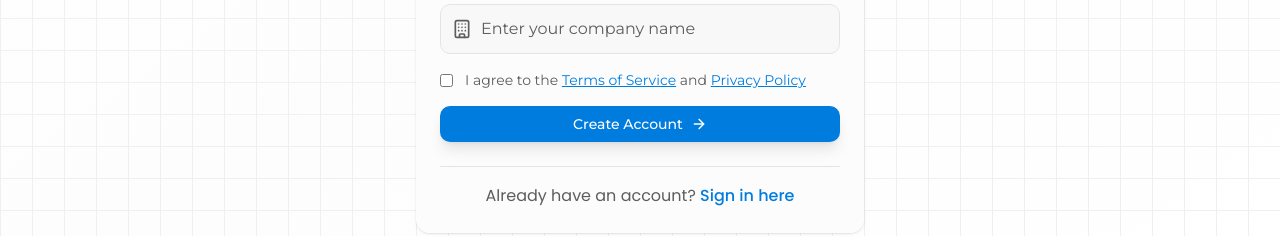
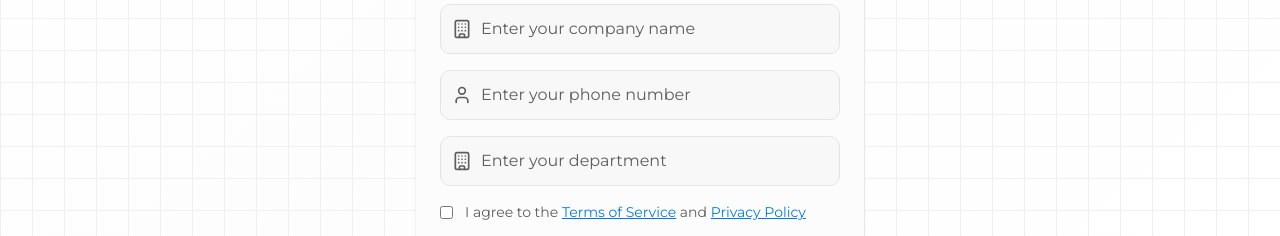
Before and after one commit to o1-spec/techservices-portal, a Next.js app: page /auth/signup in a window 1280 px wide. Shown: the part 662-898 px from the top of the page. Built offline with nearby package versions, Linux system fonts and the light colour scheme; no server answers.

Commit message:
added little changes

```diff
--- a/src/app/api/auth/register/route.ts
+++ b/src/app/api/auth/register/route.ts
@@ -1,8 +1,8 @@
-import { NextRequest, NextResponse } from "next/server";
-import connectDB from "@/lib/mongodb";
-import User from "@/models/User";
-import Company from "@/models/Company";
-import { registerSchema } from "@/schemas/auth";
+import { NextRequest, NextResponse } from 'next/server';
+import connectDB from '@/lib/mongodb';
+import User from '@/models/User';
+import Company from '@/models/Company';
+import { registerSchema } from '@/schemas/auth';
 
 export async function POST(request: NextRequest) {
   try {
@@ -15,9 +15,9 @@ export async function POST(request: NextRequest) {
     if (!validationResult.success) {
       return NextResponse.json(
         {
-          error: "Validation failed",
+          error: 'Validation failed',
           details: validationResult.error.issues.map((issue) => ({
-            field: issue.path.join("."),
+            field: issue.path.join('.'),
             message: issue.message,
           })),
         },
@@ -25,13 +25,12 @@ export async function POST(request: NextRequest) {
       );
     }
 
-    const { name, email, password, role, companyName } = validationResult.data;
-
+    const { name, email, password, role, companyName, phone, department } = validationResult.data;
     // Check if user already exists
     const existingUser = await User.findOne({ email });
     if (existingUser) {
       return NextResponse.json(
-        { error: "User with this email already exists" },
+        { error: 'User with this email already exists' },
         { status: 409 }
       );
     }
@@ -50,6 +49,8 @@ export async function POST(request: NextRequest) {
       password,
       role,
       company_id: company._id,
+      phone,
+      department,
       isEmailVerified: true, // Skip verification for now
     });
 
@@ -58,7 +59,7 @@ export async function POST(request: NextRequest) {
     // Return success response
     return NextResponse.json(
       {
-        message: "User registered successfully. Please log in.",
+        message: 'User registered successfully. Please log in.',
         user: {
           id: user._id,
           name: user.name,
@@ -70,9 +71,9 @@ export async function POST(request: NextRequest) {
       { status: 201 }
     );
   } catch (error) {
-    console.error("Registration error:", error);
+    console.error('Registration error:', error);
     return NextResponse.json(
-      { error: "Internal server error" },
+      { error: 'Internal server error' },
       { status: 500 }
     );
   }
--- a/src/app/auth/signup/page.tsx
+++ b/src/app/auth/signup/page.tsx
@@ -18,11 +18,23 @@ interface FormErrors {
   role?: string;
   companyName?: string;
   agreeToTerms?: string;
+  phone?: string;
+  department?: string;
   general?: string;
 }
 
 export default function SignUp() {
-  const [form, setForm] = useState({ name: "", email: "", password: "", confirmPassword: "", role: "Employee", companyName: "", agreeToTerms: false })
+  const [form, setForm] = useState({
+    name: "",
+    email: "",
+    password: "",
+    confirmPassword: "",
+    role: "Employee",
+    companyName: "",
+    phone: "",
+    department: "",
+    agreeToTerms: false
+  })
   const [showPassword, setShowPassword] = useState(false)
   const [loading, setLoading] = useState(false)
   const [errors, setErrors] = useState<FormErrors>({})
@@ -67,6 +79,14 @@ export default function SignUp() {
       newErrors.agreeToTerms = "You must agree to the terms and conditions"
     }
 
+    if (!form.phone.trim()) {
+      newErrors.phone = "Phone number is required"
+    }
+
+    if (!form.department.trim()) {
+      newErrors.department = "Department is required"
+    }
+
     setErrors(newErrors)
     return Object.keys(newErrors).length === 0
   }
@@ -81,7 +101,15 @@ export default function SignUp() {
     const res = await fetch("/api/auth/register", {
       method: "POST",
       headers: { "Content-Type": "application/json" },
-      body: JSON.stringify(form),
+      body: JSON.stringify({
+        name: form.name,
+        email: form.email,
+        password: form.password,
+        role: form.role,
+        companyName: form.companyName,
+        phone: form.phone,
+        department: form.department,
+      }),
     })
     if (res.ok) {
       const data = await res.json()
@@ -236,7 +264,36 @@ export default function SignUp() {
                   />
                   {errors.companyName && <p className="text-destructive text-sm mt-1">{errors.companyName}</p>}
                 </div>
-
+                <div className="relative group">
+                  <User className="absolute left-3 top-1/2 -translate-y-1/2 h-5 w-5 text-muted-foreground group-focus-within:text-secondary transition-colors" />
+                  <input
+                    id="phone"
+                    name="phone"
+                    type="tel"
+                    required
+                    aria-label="Phone Number"
+                    className={`w-full pl-10 pr-4 py-3 bg-input border border-border rounded-lg text-foreground placeholder:text-muted-foreground focus:outline-none focus:ring-2 focus:ring-ring focus:border-transparent transition-all duration-200 ${errors.phone ? "border-destructive" : ""}`}
+                    placeholder="Enter your phone number"
+                    value={form.phone}
+                    onChange={(e) => setForm({ ...form, phone: e.target.value })}
+                  />
+                  {errors.phone && <p className="text-destructive text-sm mt-1">{errors.phone}</p>}
+                </div>
+                <div className="relative group">
+                  <Building className="absolute left-3 top-1/2 -translate-y-1/2 h-5 w-5 text-muted-foreground group-focus-within:text-secondary transition-colors" />
+                  <input
+                    id="department"
+                    name="department"
+                    type="text"
+                    required
+                    aria-label="Department"
+                    className={`w-full pl-10 pr-4 py-3 bg-input border border-border rounded-lg text-foreground placeholder:text-muted-foreground focus:outline-none focus:ring-2 focus:ring-ring focus:border-transparent transition-all duration-200 ${errors.department ? "border-destructive" : ""}`}
+                    placeholder="Enter your department"
+                    value={form.department}
+                    onChange={(e) => setForm({ ...form, department: e.target.value })}
+                  />
+                  {errors.department && <p className="text-destructive text-sm mt-1">{errors.department}</p>}
+                </div>
                 <div className="flex items-start space-x-3">
                   <input
                     id="agreeToTerms"
--- a/src/schemas/auth.ts
+++ b/src/schemas/auth.ts
@@ -1,4 +1,4 @@
-import { z } from 'zod'
+import { z } from 'zod';
 
 export const loginSchema = z.object({
   email: z
@@ -9,10 +9,11 @@ export const loginSchema = z.object({
     .string()
     .min(1, 'Password is required')
     .min(8, 'Password must be at least 8 characters'),
-  rememberMe: z.boolean().optional()
-})
+  rememberMe: z.boolean().optional(),
+});
 
-export const registerSchema = z.object({
+export const registerSchema = z
+  .object({
     name: z
       .string()
       .min(1, 'Name is required')
@@ -26,48 +27,58 @@ export const registerSchema = z.object({
       .string()
       .min(1, 'Password is required')
       .min(8, 'Password must be at least 8 characters')
-    .regex(/(?=.*[a-z])(?=.*[A-Z])(?=.*\d)/, 'Password must contain uppercase, lowercase, and number'),
-  confirmPassword: z
-    .string()
-    .min(1, 'Please confirm your password'),
+      .regex(
+        /(?=.*[a-z])(?=.*[A-Z])(?=.*\d)/,
+        'Password must contain uppercase, lowercase, and number'
+      ),
+    confirmPassword: z.string().min(1, 'Please confirm your password'),
     role: z.enum(['Admin', 'Manager', 'Employee']),
-  companyName: z.string().min(1, 'Company name is required'), // Changed from company_id
+    companyName: z.string().min(1, 'Company name is required'),
+    phone: z.string().min(1, 'Phone number is required'),
+    department: z.string().min(1, 'Department is required'),
     agreeToTerms: z
       .boolean()
-    .refine(val => val === true, 'You must agree to the terms and conditions')
-}).refine(data => data.password === data.confirmPassword, {
+      .refine(
+        (val) => val === true,
+        'You must agree to the terms and conditions'
+      ),
+  })
+  .refine((data) => data.password === data.confirmPassword, {
     message: "Passwords don't match",
-  path: ["confirmPassword"]
-})
+    path: ['confirmPassword'],
+  });
 
 export const forgotPasswordSchema = z.object({
   email: z
     .string()
     .min(1, 'Email is required')
-    .email('Please enter a valid email address')
-})
+    .email('Please enter a valid email address'),
+});
 
-export const resetPasswordSchema = z.object({
+export const resetPasswordSchema = z
+  .object({
     password: z
       .string()
       .min(1, 'Password is required')
       .min(8, 'Password must be at least 8 characters')
-    .regex(/(?=.*[a-z])(?=.*[A-Z])(?=.*\d)/, 'Password must contain uppercase, lowercase, and number'),
-  confirmPassword: z
-    .string()
-    .min(1, 'Please confirm your password'),
-  token: z.string().min(1, 'Reset token is required')
-}).refine(data => data.password === data.confirmPassword, {
+      .regex(
+        /(?=.*[a-z])(?=.*[A-Z])(?=.*\d)/,
+        'Password must contain uppercase, lowercase, and number'
+      ),
+    confirmPassword: z.string().min(1, 'Please confirm your password'),
+    token: z.string().min(1, 'Reset token is required'),
+  })
+  .refine((data) => data.password === data.confirmPassword, {
     message: "Passwords don't match",
-  path: ["confirmPassword"]
-})
+    path: ['confirmPassword'],
+  });
 
 export const verifyEmailSchema = z.object({
-  token: z.string().min(1, 'Verification token is required')
-})
+  token: z.string().min(1, 'Verification token is required'),
+});
 
-export type LoginFormData = z.infer<typeof loginSchema>
-export type RegisterFormData = z.infer<typeof registerSchema>
-export type ForgotPasswordFormData = z.infer<typeof forgotPasswordSchema>
-export type ResetPasswordFormData = z.infer<typeof resetPasswordSchema>
-export type VerifyEmailFormData = z.infer<typeof verifyEmailSchema>
+export type LoginFormData = z.infer<typeof loginSchema>;
+export type RegisterFormData = z.infer<typeof registerSchema>;
+export type ForgotPasswordFormData = z.infer<typeof forgotPasswordSchema>;
+export type ResetPasswordFormData = z.infer<typeof resetPasswordSchema>;
+export type VerifyEmailFormData = z.infer<typeof verifyEmailSchema>;
```
Lines whose indentation alone changed are shown as unchanged.
